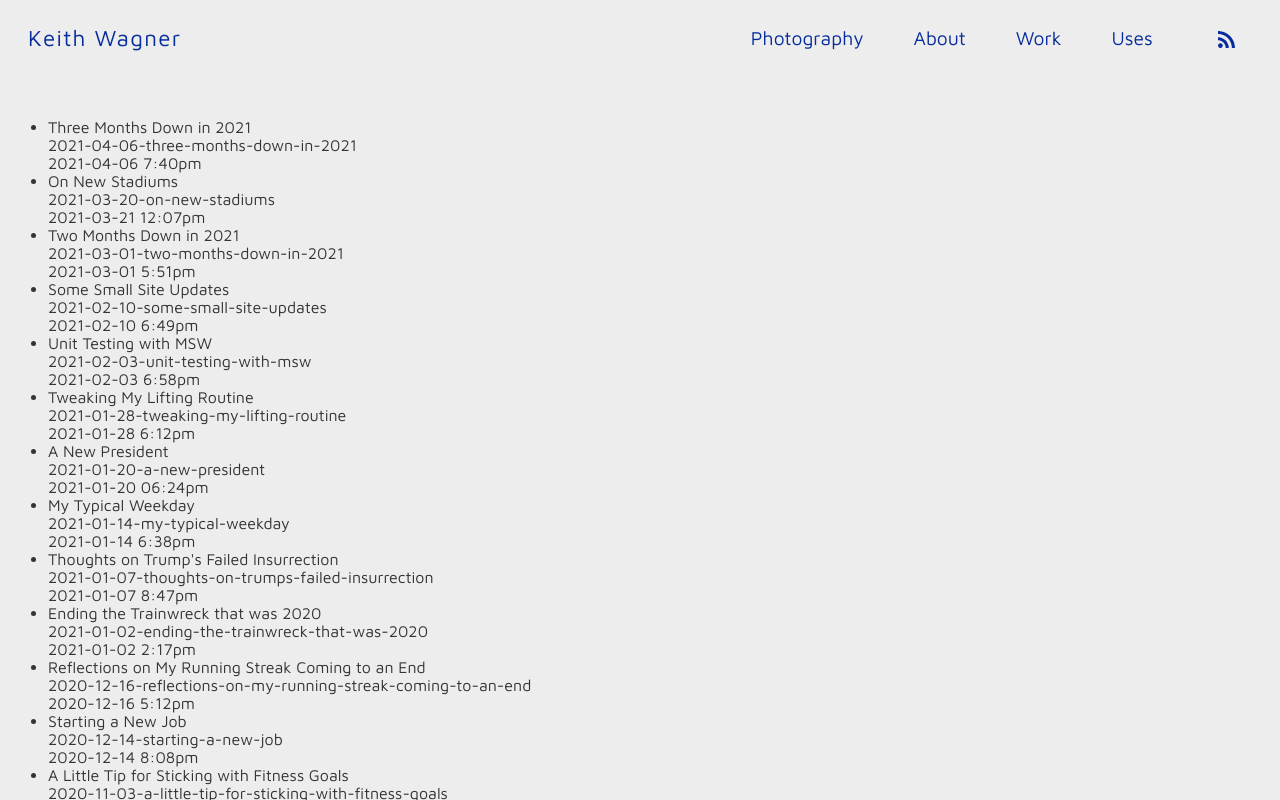
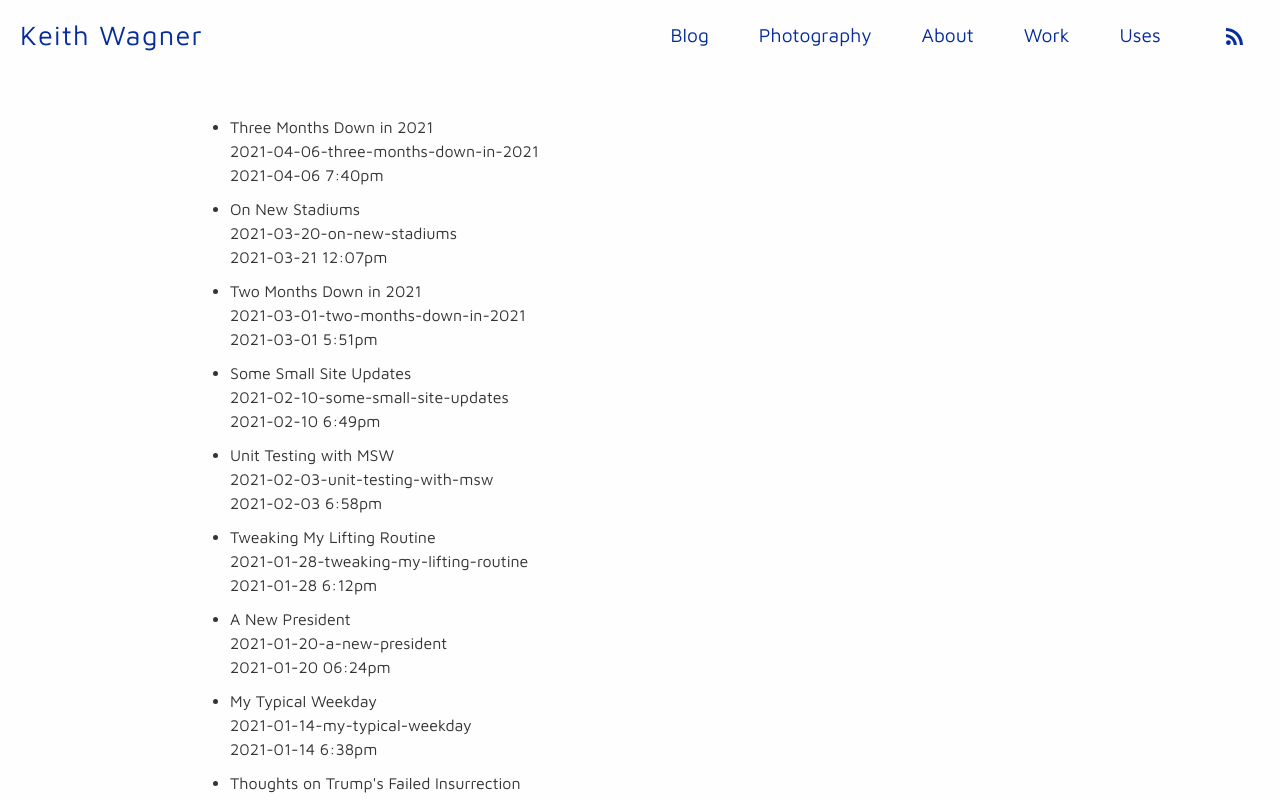
Before and after one commit to kpwags/kpwags.com, a Next.js app: page / in a window 1280 px wide. Shown: the top 800 px of the page. Built offline with nearby package versions, Linux system fonts and the light colour scheme.

Commit message:
Finished Laying Out Base Theme and Header

```diff
--- a/components/Header/index.tsx
+++ b/components/Header/index.tsx
@@ -13,17 +13,83 @@ const Hdr = styled.header`
     grid-column-gap: 0px;
     grid-row-gap: 0px;
 
+    @media all and (max-width: 767px) {
+        line-height: 1.5;
+        padding: 10px 0;
+        height: auto;
+        text-align: center;
+        margin-bottom: 0;
+        display: block;
+    }
+
     div.site-title {
         grid-column-start: 1;
         grid-column-end: 1;
+        padding: 0 25px 0 10px;
+
+        @media all and (max-width: 767px) {
+            padding: 0;
+            line-height: 60px;
+        }
+
+        :hover {
+            animation: shake 2.5s linear forwards;
+
+            @keyframes shake {
+                5%,
+                15%,
+                25%,
+                35%,
+                55%,
+                65%,
+                75%,
+                95% {
+                    filter: blur(0.018em);
+                    transform: translateY(0.018em) rotate(0deg);
+                }
+
+                10%,
+                30%,
+                40%,
+                50%,
+                70%,
+                80%,
+                90% {
+                    filter: blur(0.01em);
+                    transform: translateY(-0.018em) rotate(0deg);
+                }
+
+                20%,
+                60% {
+                    filter: blur(0.03em);
+                    transform: translate(-0.018em, 0.018em) rotate(0deg);
+                }
+
+                45%,
+                85% {
+                    filter: blur(0.03em);
+                    transform: translate(0.018em, -0.018em) rotate(0deg);
+                }
+
+                100% {
+                    filter: blur(0.007em);
+                    transform: translate(0) rotate(-0.5deg);
+                }
+            }
+        }
 
         span.title {
             font-weight: 400;
-            font-size: 1.4rem;
-            padding: 0 25px 0 10px;
+            font-size: 1.7rem;
             color: ${({ theme }) => theme.colors.blue};
             letter-spacing: 0.08rem;
             float: left;
+
+            @media all and (max-width: 767px) {
+                float: none;
+                font-size: 2rem;
+                line-height: 60px;
+            }
         }
     }
 
@@ -33,11 +99,35 @@ const Hdr = styled.header`
         grid-column-end: 2;
         justify-self: end;
 
+        @media all and (max-width: 1023px) {
+            padding-right: 10px;
+        }
+
+        @media all and (max-width: 767px) {
+            display: block;
+            margin-top: 12px;
+        }
+
         a,
         a:visited {
             padding: 0 25px;
             font-size: 1.2rem;
             color: ${({ theme }) => theme.colors.blue};
+
+            @media all and (max-width: 1024px) {
+                padding: 0 10px;
+            }
+
+            @media all and (max-width: 767px) {
+                font-size: 1rem;
+                padding: 0 8px;
+            }
+        }
+
+        a.hide-on-mobile {
+            @media all and (max-width: 767px) {
+                display: none;
+            }
         }
 
         a:hover {
@@ -46,6 +136,10 @@ const Hdr = styled.header`
 
         a.extra-right {
             padding-right: 40px;
+
+            @media all and (max-width: 1024px) {
+                padding-right: 20px;
+            }
         }
 
         a svg#rss-svg {
@@ -68,13 +162,18 @@ const Header: React.FC = () => (
     <>
         <Hdr>
             <div className="site-title">
-                <span className="title"><a href="/">Keith Wagner</a></span>
+                <span className="title">
+                    <a href="/">Keith Wagner</a>
+                </span>
             </div>
             <nav>
+                <a href="/blog">Blog</a>
                 <a href="/photography">Photography</a>
                 <a href="/about">About</a>
                 <a href="/work">Work</a>
-                <a href="/uses" className="extra-right hide-on-mobile">Uses</a>
+                <a href="/uses" className="extra-right hide-on-mobile">
+                    Uses
+                </a>
                 <a href="/feed.xml" className="hide-on-mobile">
                     <svg width="64" height="64" id="rss-svg">
                         <g id="layer1">
--- a/lib/GlobalStyles.ts
+++ b/lib/GlobalStyles.ts
@@ -7,11 +7,87 @@ export const GlobalStyles = createGlobalStyle`
         color: ${({ theme }: { theme: Theme }) => theme.colors.text};
         font-family: ${({ theme }: { theme: Theme }) => theme.font};
         transition: all 0.50s linear;
+        margin: 0;
+        padding: 0;
+        font-size: 100%;
+        line-height: 1;
+        font-weight: 300;
+        -webkit-text-size-adjust: 100%;
+    }
+
+    blockquote,
+    pre,
+    ul,
+    ol,
+    dl,
+    figure {
+        margin-bottom: 15px;
+    }
+
+    h1,
+    h2,
+    h3,
+    h4,
+    h5,
+    h6 {
+        line-height: 1.2;
+        margin: 0 0 15px 0;
+        padding: 0;
+        font-weight: 300;
+    }
+
+    img {
+        max-width: 100%;
+        vertical-align: middle;
+    }
+
+    p {
+        line-height: 1.8;
+        margin-bottom: 25px;
+    }
+
+    ul,
+    ol {
+        margin-left: 30px;
+    }
+
+    li {
+        margin-bottom: 10px;
+        line-height: 1.5;
     }
 
     a {
-        color: ${({ theme }) => theme.colors.link};
+        color: ${({ theme }) => theme.colors.blue};
         cursor: pointer;
         text-decoration: none;
     }
+
+    a:visited {
+        color: ${({ theme }) => theme.colors.blue};
+    }
+
+    a:hover {
+        color: ${({ theme }) => theme.colors.mediumBlue};
+        text-decoration: none;
+    }
+
+    a img {
+        border: none;
+    }
+
+    main {
+        width: 1024px;
+        margin: 0 auto;
+
+        @media all and (max-width: 1280px) {
+            margin: 0 auto;
+            width: 960px;
+            padding: 0;
+        }
+
+        @media all and (max-width: 1023px) {
+            width: 100%;
+            padding: 0;
+        }
+    }
 `;
--- a/lib/themeDefinitions.ts
+++ b/lib/themeDefinitions.ts
@@ -6,7 +6,7 @@ export const themeDefinitions: ThemeData = {
             id: 'light_theme',
             name: 'Light',
             colors: {
-                background: '#EDEDED',
+                background: '#FEFEFE',
                 text: '#343434',
                 link: 'hsl(225, 93%, 32%)',
                 h1: 'hsl(225, 93%, 32%)',
--- a/pages/_app.tsx
+++ b/pages/_app.tsx
@@ -1,9 +1,11 @@
 /* eslint-disable react/jsx-props-no-spreading */
 import { useState, useEffect } from 'react';
+import Head from 'next/head';
 import styled, { ThemeProvider } from 'styled-components';
 import { AppProps } from 'next/app';
 import { useTheme } from '@lib/useTheme';
 import { GlobalStyles } from '@lib/GlobalStyles';
+import Header from '@components/Header';
 
 import '../styles/mavenpro.css';
 
@@ -21,16 +23,20 @@ export default function App({ Component, pageProps }: AppProps): JSX.Element {
 
     return (
         <>
-            {
-                themeLoaded && (
+            <Head>
+                <meta name="viewport" content="width=device-width, initial-scale=1" />
+                <title>Keith Wagner</title>
+                <link rel="shortcut icon" href="/favicon.ico" />
+            </Head>
+            {themeLoaded && (
                 <ThemeProvider theme={selectedTheme}>
                     <GlobalStyles />
                     <Container style={{ fontFamily: selectedTheme.font }}>
+                        <Header />
                         <Component {...pageProps} />
                     </Container>
                 </ThemeProvider>
-                )
-            }
+            )}
         </>
     );
 }
--- a/pages/index.tsx
+++ b/pages/index.tsx
@@ -1,5 +1,4 @@
 import React from 'react';
-import Header from '@components/Header';
 import { getSortedPostsData } from '@lib/posts';
 
 export async function getStaticProps() {
@@ -12,12 +11,11 @@ export async function getStaticProps() {
 }
 
 interface HomeProps {
-    allPostsData: Array<{ id: string, date: Date, title: string }>
+    allPostsData: Array<{ id: string; date: Date; title: string }>;
 }
 
 const Home: React.FC<HomeProps> = ({ allPostsData }) => (
-    <>
-        <Header />
+    <main>
         <ul>
             {allPostsData.map(({ id, date, title }) => (
                 <li key={id}>
@@ -29,7 +27,7 @@ const Home: React.FC<HomeProps> = ({ allPostsData }) => (
                 </li>
             ))}
         </ul>
-    </>
+    </main>
 );
 
 export default Home;
```
Also changed, not shown: 1 other file (tests, documents, lock files or other folders). Lines whose indentation alone changed are shown as unchanged.
